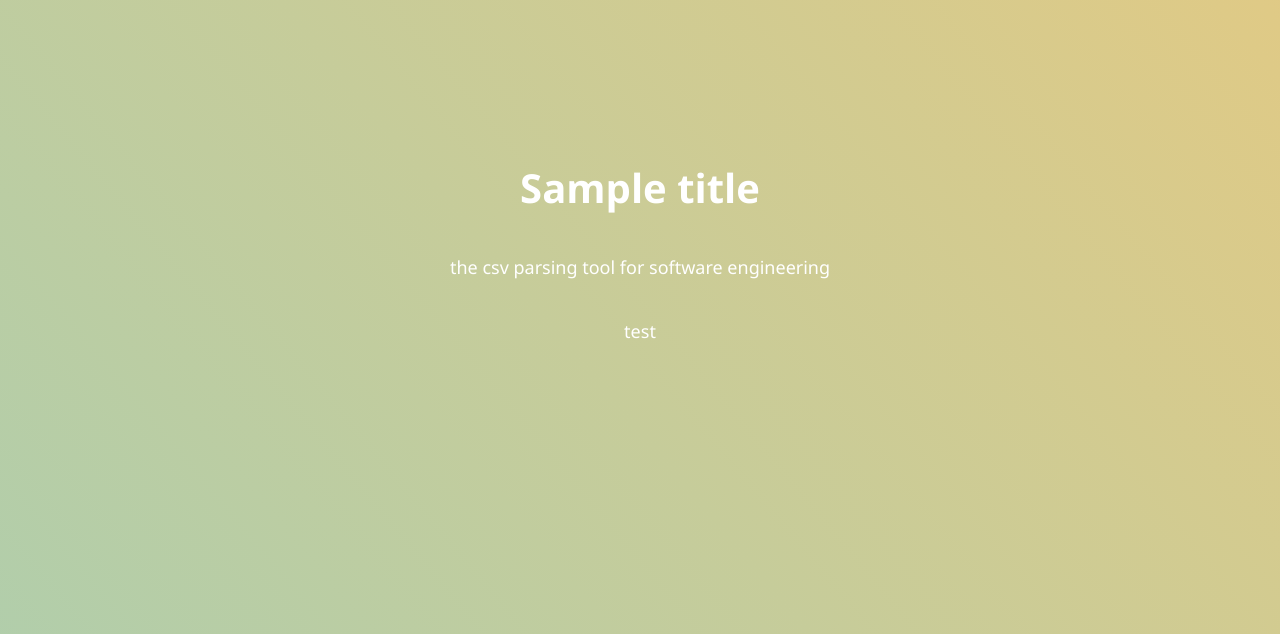
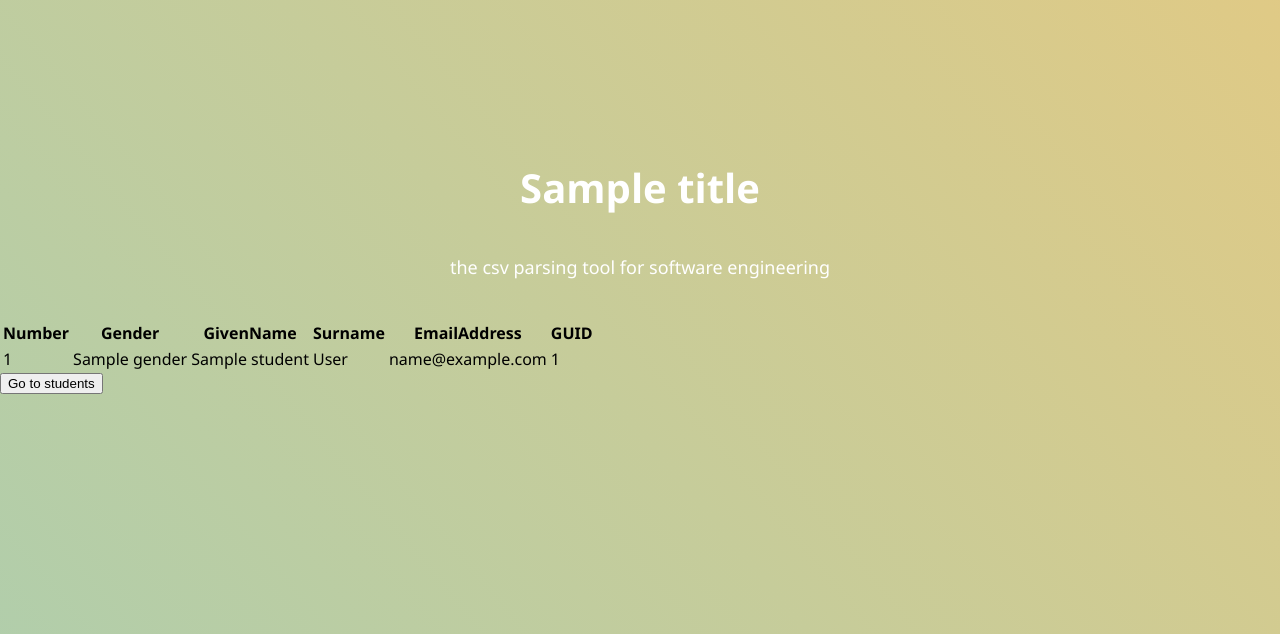
Before and after one commit to timmermansjoy/Software-engineering, a Flask app: template src/templates/test.html in a window 1280 px wide. Shown: the top 634 px of the page. Run offline with Flask 2, Linux system fonts and the light colour scheme; the template is opened without the code that fills it: most values are stand-ins (such as "Sample title", 1, 10 or a date in 2020); some libraries are stand-ins or nearby versions.

Commit message:
added the fuctionality to parse the file into student objects. But still not fully redicrecting

```diff
--- a/src/app.py
+++ b/src/app.py
@@ -1,5 +1,5 @@
 import os
-from flask import Flask, render_template, request, redirect, url_for, abort
+from flask import Flask, render_template, request, redirect, url_for
 from werkzeug.utils import secure_filename
 import pandas as pd
 import src
@@ -10,26 +10,18 @@ app.config["UPLOAD_EXTENSIONS"] = [".csv", ".txt"]
 app.config["UPLOAD_PATH"] = "uploads"
 
 
-#! We have this in helpers? can this be deleted?
-def get_students_from_csv(path):
-    student_data = pd.read_csv(path)
-    students = []
-    for index, row in student_data.iterrows():
-        students.append(src.Student(row.Number, row.Gender, row.GivenName, row.Surname, row.EmailAddress, row.GUID))
-    return students
-
-
 # @app.route("/")
 # def index():
 #     title = "Software Engineering"
 #     return render_template("form.html", title=title)
+
 
 title = "ClassMate"
 
 
 @app.route("/")
 def index():
-    return render_template("index.html", title=title)
+        return render_template("index.html", title=title)
 
 
 @app.route("/", methods=["POST"])
@@ -40,18 +32,25 @@ def upload_files():
         file_ext = os.path.splitext(filename)[1]
         if file_ext not in app.config["UPLOAD_EXTENSIONS"]:
             return "Invalid file format", 400
-        uploaded_file.save(os.path.join(app.config["UPLOAD_PATH"], filename))
-    return redirect(url_for("index"))
+        helper = src.Helper()
+        students = helper.get_students_from_csv(uploaded_file)
+        ## TODO: the students variable should be a list of Student objects. Instead this is empty.
+        print(students)
+       ## TODO: redirect isnt redirecting.
+       ## TODO: redirect isnt redirectingk.
+    return redirect(url_for("test", students=students))
 
 
 @app.route("/test")
-def test():
-    return render_template("test.html", title=title)
+def test(students=None):
+    print(students)
+    return render_template("test.html", title=title, students=students)
+
+
 
 
 @app.route("/groups", methods=["POST"])
 def groups():
-    title = "Groups"
     students = get_students_from_csv("temp/students.csv")
     return render_template("groups.html", title=title, students=students)
 
@@ -62,3 +61,9 @@ def send():
     csv_content.save("temp/students.csv")
     students = get_students_from_csv("temp/students.csv")
     return render_template("form.html", students=students)
+
+
+
+
+if __name__ == "__main__":
+    app.run(debug=True)
--- a/src/student.py
+++ b/src/student.py
@@ -8,6 +8,12 @@ class Student:
         self.GUID = GUID
         self.group_number = None
 
+    def __str__ (self):
+        return f"{self.number} {self.given_name} {self.surname}"
+
+    def __repr__ (self):
+        return f"student object: {self.number}"
+
     def add_to_group(self, group_number):
         self.group_number = group_number
 
--- a/src/templates/test.html
+++ b/src/templates/test.html
@@ -1,3 +1,27 @@
-{% extends "index.html" %} {% block content %}
-<p>test</p>
-{% endblock %}
+{% extends "index.html" %} {% block content %} {% if students %}
+<table>
+  <thead>
+    <th>Number</th>
+    <th>Gender</th>
+    <th>GivenName</th>
+    <th>Surname</th>
+    <th>EmailAddress</th>
+    <th>GUID</th>
+  </thead>
+  <tbody>
+    {% for student in students %}
+    <tr>
+      <td>{{ student['number'] }}</td>
+      <td>{{ student['gender'] }}</td>
+      <td>{{ student['given_name'] }}</td>
+      <td>{{ student['surname'] }}</td>
+      <td>{{ student['email'] }}</td>
+      <td>{{ student['GUID'] }}</td>
+    </tr>
+    {% endfor %}
+  </tbody>
+</table>
+<form action="/groups" method="post" role="form">
+  <input type="submit" name="submit" value="Go to students" />
+</form>
+{% endif %} {% endblock %}
```
Also changed, not shown: src/helpers.py (+14 -13 lines), src/main.py (+3 -6 lines).
